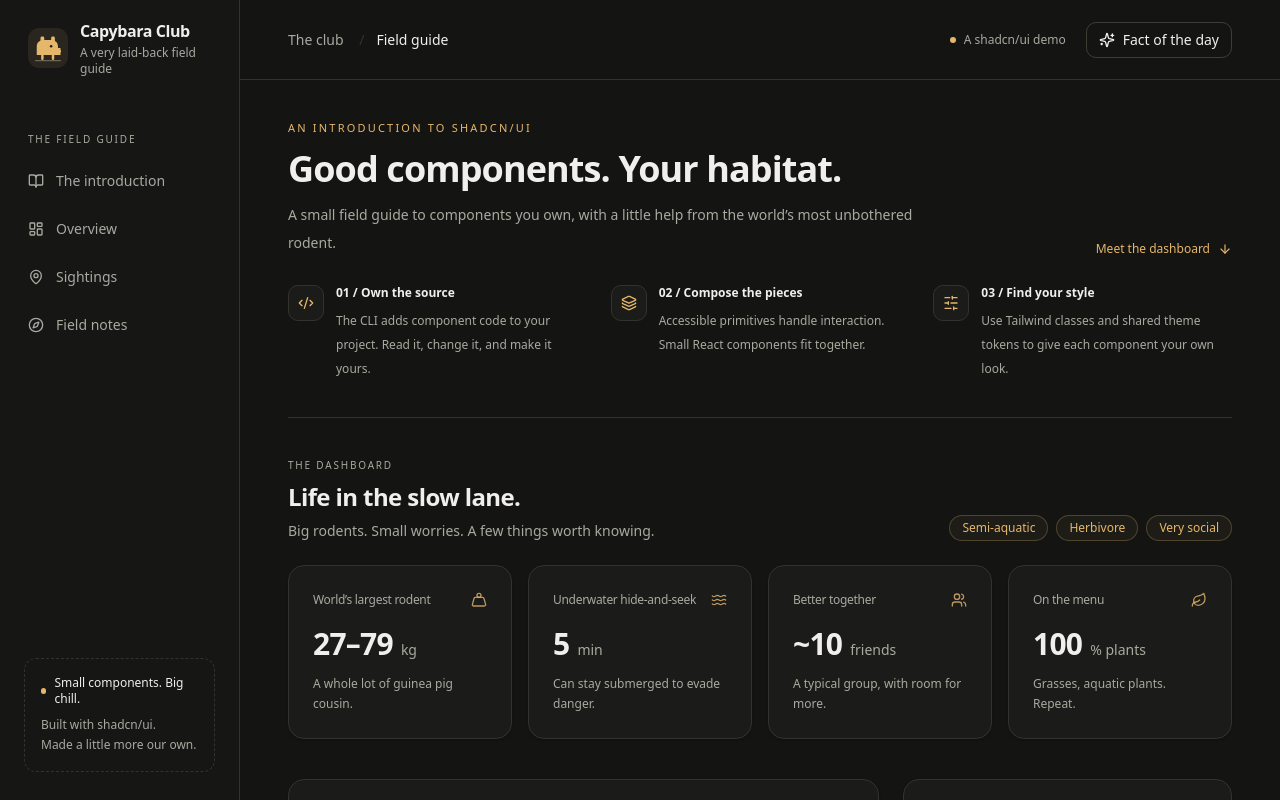
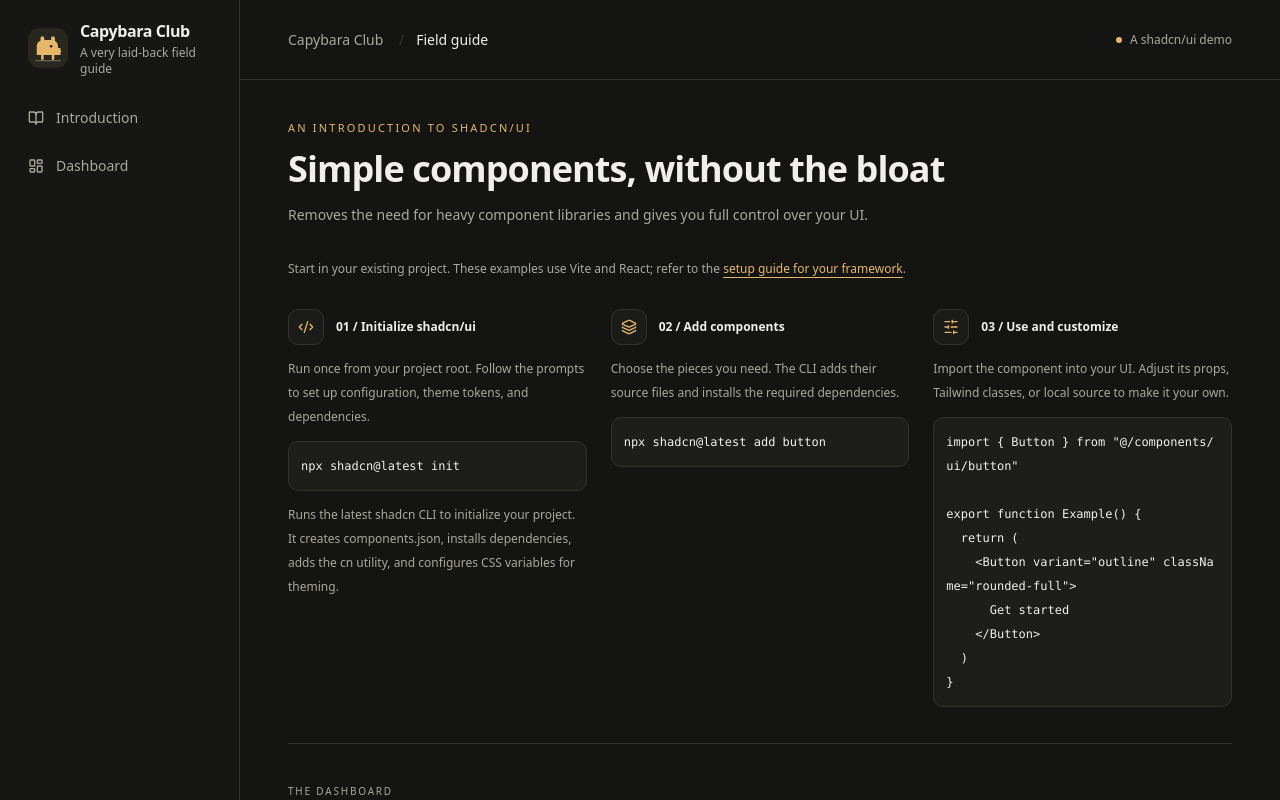
Before and after one commit to ahti-ruusuvuori-knowit/shadcn-ui-demo, a React (Vite) app: page / in a window 1280 px wide. Shown: the top 800 px of the page. Built offline with nearby package versions, Linux system fonts and the light colour scheme.

Commit message:
Update shared introduction and dashboard layout

```diff
--- a/src/App.tsx
+++ b/src/App.tsx
@@ -1,10 +1,8 @@
 import { useState } from "react"
 import {
-  ArrowDown,
   ArrowUpRight,
   BookOpen,
   Code2,
-  Compass,
   Layers,
   LayoutDashboard,
   MapPin,
@@ -28,10 +26,8 @@
 import { habitats, sightings, stats } from "@/lib/data"
 
 const navigation = [
-  { href: "#introduction", label: "The introduction", icon: BookOpen },
-  { href: "#overview", label: "Overview", icon: LayoutDashboard },
-  { href: "#sightings", label: "Sightings", icon: MapPin },
-  { href: "#field-notes", label: "Field notes", icon: Compass },
+  { href: "#introduction", label: "Introduction", icon: BookOpen },
+  { href: "#overview", label: "Dashboard", icon: LayoutDashboard },
 ]
 
 export default function App() {
@@ -58,9 +54,6 @@
             </span>
           </span>
         </a>
-        <div className="px-7 pb-3 pt-9 text-[10px] font-medium uppercase tracking-[0.18em] text-muted-foreground">
-          The field guide
-        </div>
         <nav aria-label="Main navigation" className="space-y-1 px-4">
           {navigation.map(({ href, label, icon: Icon }) => (
             <a
@@ -73,17 +66,6 @@
             </a>
           ))}
         </nav>
-        <div className="mx-6 mt-auto mb-7 rounded-lg border border-dashed p-4">
-          <div className="mb-2 flex items-center gap-2 text-xs font-medium">
-            <span className="size-1.5 rounded-full bg-primary" />
-            Small components. Big chill.
-          </div>
-          <p className="text-xs leading-5 text-muted-foreground">
-            Built with shadcn/ui.
-            <br />
-            Made a little more our own.
-          </p>
-        </div>
       </aside>
 
       <div className="lg:pl-60">
@@ -93,14 +75,13 @@
             Capybara Club
           </a>
           <p className="hidden text-sm text-muted-foreground lg:block">
-            The club <span className="mx-3 text-border">/</span>
+            Capybara Club <span className="mx-3 text-border">/</span>
             <span className="text-foreground">Field guide</span>
           </p>
           <div className="flex items-center gap-5">
             <span className="hidden items-center gap-2 text-xs text-muted-foreground sm:inline-flex">
               <span className="size-1.5 rounded-full bg-primary" />A shadcn/ui demo
             </span>
-            <FactOfDay />
           </div>
         </header>
 
@@ -122,49 +103,64 @@
                   id="intro-heading"
                   className="text-3xl font-semibold tracking-tight sm:text-4xl"
                 >
-                  Good components. Your habitat.
+                  Simple components, without the bloat
                 </h1>
                 <p className="mt-3 max-w-2xl text-sm leading-7 text-muted-foreground">
-                  A small field guide to components you own, with a little help from the world’s
-                  most unbothered rodent.
+                  Removes the need for heavy component libraries and gives you full control over your UI.
                 </p>
               </div>
+            </div>
+            <p className="text-xs leading-6 text-muted-foreground">
+              Start in your existing project. These examples use Vite and React; refer to the{" "}
               <a
-                href="#overview"
-                className="inline-flex items-center gap-2 text-xs font-medium text-primary"
+                href="https://ui.shadcn.com/docs/installation"
+                target="_blank"
+                rel="noreferrer"
+                className="font-medium text-primary underline underline-offset-4"
               >
-                Meet the dashboard <ArrowDown className="size-3.5" aria-hidden="true" />
+                setup guide for your framework
               </a>
-            </div>
-            <div className="grid gap-6 sm:grid-cols-3">
+              .
+            </p>
+            <ol className="grid gap-6 sm:grid-cols-3">
               {[
                 {
                   icon: Code2,
-                  title: "01 / Own the source",
-                  body: "The CLI adds component code to your project. Read it, change it, and make it yours.",
+                  title: "01 / Initialize shadcn/ui",
+                  body: "Run once from your project root. Follow the prompts to set up configuration, theme tokens, and dependencies.",
+                  example: "npx shadcn@latest init",
+                  explanation: "Runs the latest shadcn CLI to initialize your project. It creates components.json, installs dependencies, adds the cn utility, and configures CSS variables for theming.",
                 },
                 {
                   icon: Layers,
-                  title: "02 / Compose the pieces",
-                  body: "Accessible primitives handle interaction. Small React components fit together.",
+                  title: "02 / Add components",
+                  body: "Choose the pieces you need. The CLI adds their source files and installs the required dependencies.",
+                  example: "npx shadcn@latest add button",
                 },
                 {
                   icon: SlidersHorizontal,
-                  title: "03 / Find your style",
-                  body: "Use Tailwind classes and shared theme tokens to give each component your own look.",
+                  title: "03 / Use and customize",
+                  body: "Import the component into your UI. Adjust its props, Tailwind classes, or local source to make it your own.",
+                  example: 'import { Button } from "@/components/ui/button"\n\nexport function Example() {\n  return (\n    <Button variant="outline" className="rounded-full">\n      Get started\n    </Button>\n  )\n}',
                 },
-              ].map(({ icon: Icon, title, body }) => (
-                <div key={title} className="flex gap-3">
-                  <div className="flex size-9 shrink-0 items-center justify-center rounded-md border bg-card">
-                    <Icon className="size-4 text-primary" aria-hidden="true" />
+              ].map(({ icon: Icon, title, body, example, explanation }) => (
+                <li key={title} className="min-w-0 space-y-3">
+                  <div className="flex items-center gap-3">
+                    <div className="flex size-9 shrink-0 items-center justify-center rounded-md border bg-card">
+                      <Icon className="size-4 text-primary" aria-hidden="true" />
+                    </div>
+                    <h2 className="text-xs font-semibold">{title}</h2>
                   </div>
-                  <div>
-                    <h2 className="text-xs font-semibold">{title}</h2>
-                    <p className="mt-2 text-xs leading-6 text-muted-foreground">{body}</p>
-                  </div>
-                </div>
+                  <p className="text-xs leading-6 text-muted-foreground">{body}</p>
+                  <pre className="whitespace-pre-wrap break-all rounded-md border bg-muted/50 p-3 text-xs leading-6">
+                    <code>{example}</code>
+                  </pre>
+                  {explanation && (
+                    <p className="text-xs leading-6 text-muted-foreground">{explanation}</p>
+                  )}
+                </li>
               ))}
-            </div>
+            </ol>
           </section>
 
           <section id="overview" aria-labelledby="overview-heading" className="space-y-6">
@@ -174,13 +170,16 @@
                   The dashboard
                 </p>
                 <h2 id="overview-heading" className="text-2xl font-semibold tracking-tight">
-                  Life in the slow lane.
+                  Capybara Facts
                 </h2>
                 <p className="mt-2 text-sm text-muted-foreground">
                   Big rodents. Small worries. A few things worth knowing.
                 </p>
               </div>
-              <Traits />
+              <div className="ml-auto flex gap-4">
+                <Traits />
+                <FactOfDay />
+              </div>
             </div>
             <div className="grid gap-4 sm:grid-cols-2 xl:grid-cols-4">
               {stats.map(({ label, value, unit, detail, icon: Icon }) => (
@@ -321,14 +320,6 @@
                   </p>
                 </CardContent>
               </Card>
-              <div className="flex gap-3 px-1 text-xs leading-6 text-muted-foreground">
-                <BookOpen className="mt-1 size-4 shrink-0 text-primary" aria-hidden="true" />
-                <p>
-                  Nature supplies the facts.
-                  <br />
-                  We supply the unnecessarily tidy dashboard.
-                </p>
-              </div>
             </div>
           </div>
 
@@ -349,8 +340,8 @@
 
           <footer className="flex flex-wrap items-center justify-between gap-4 border-t pt-6 text-xs text-muted-foreground">
             <p>
-              Capybara Club <span className="mx-2 text-border">/</span> Built slowly, with
-              shadcn/ui.
+              Capybara Club <span className="mx-2 text-border">/</span> Built with
+              shadcn/ui
             </p>
             <div className="flex gap-5">
               <a
--- a/tests/dashboard.mjs
+++ b/tests/dashboard.mjs
@@ -55,7 +55,7 @@
   assert.equal(await page.title(), "Capybara Club · A shadcn/ui demo")
   assert.equal(
     await page.getByRole("heading", { level: 1 }).textContent(),
-    "Good components. Your habitat.",
+    "Simple components, without the bloat",
   )
   assert.equal(await page.getByRole("progressbar").count(), 3)
 
@@ -105,7 +105,7 @@
     await page.getByRole("tab", { name: "Habitat", exact: true }).click()
   }
 
-  await page.getByRole("link", { name: "Meet the dashboard" }).click()
+  await page.getByRole("link", { name: "Dashboard", exact: true }).click()
   assert.equal(new URL(page.url()).hash, "#overview")
   await page.evaluate(() => window.scrollTo(0, 0))
   await mkdir("test-results", { recursive: true })
```
Also changed, not shown: 1 other file (tests, documents, lock files or other folders).
